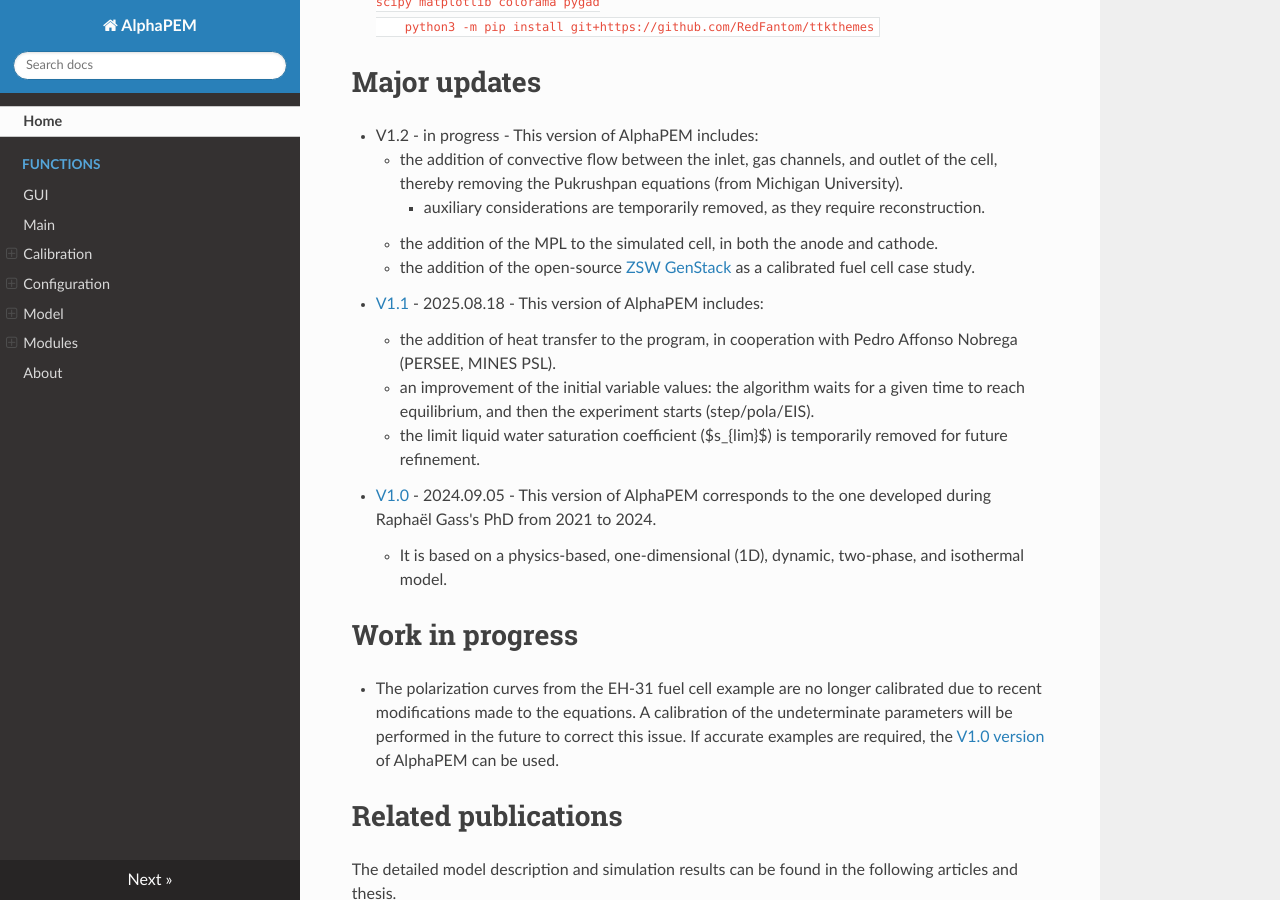
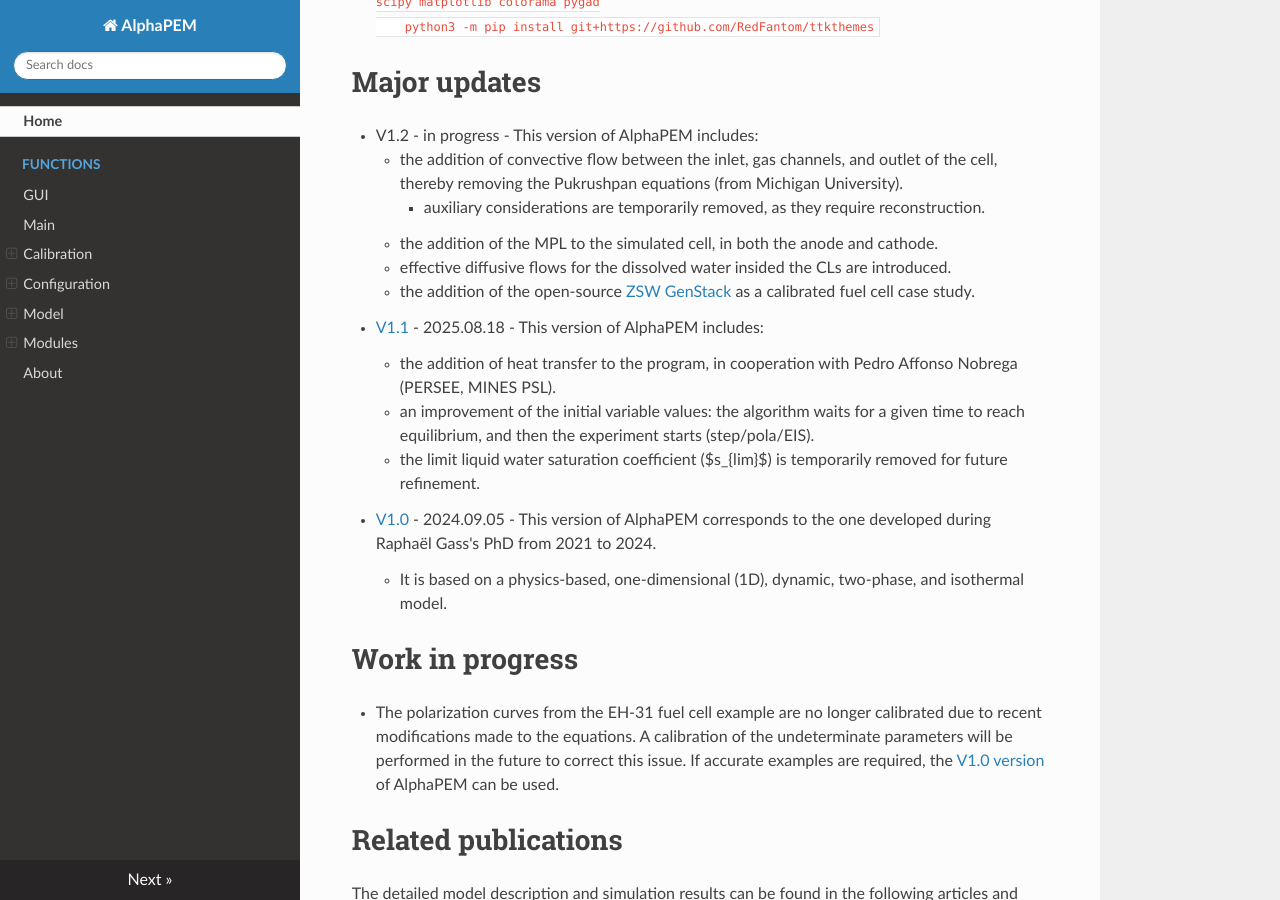
Before and after one commit to gassraphael/AlphaPEM, an MkDocs documentation site: the page built from docs/index.md, in a window 1280 px wide and 900 px high, scrolled down 1018 px. Built offline with MkDocs 1.6.1, drawn with Linux system fonts in a browser that asks for light colours; nearby versions of some CDN libraries.

Commit message:
Effective diffusive flows are considered for the dissolved water inside the CLs.

```diff
--- a/docs/index.md
+++ b/docs/index.md
@@ -43,6 +43,7 @@ To install **AlphaPEM**, follow these steps in a shell:
 	- the addition of convective flow between the inlet, gas channels, and outlet of the cell, thereby removing the Pukrushpan equations (from Michigan University).
 		- auxiliary considerations are temporarily removed, as they require reconstruction.
 	- the addition of the MPL to the simulated cell, in both the anode and cathode.
+	- effective diffusive flows for the dissolved water insided the CLs are introduced.
 	- the addition of the open-source [ZSW GenStack](https://zenodo.org/records/14223364) as a calibrated fuel cell case study.
 - [V1.1](https://github.com/gassraphael/AlphaPEM/tree/11f07bd084a09cc6432f441b010d89d2a4229e4e) - 2025.08.18 - This version of AlphaPEM includes:
 	- the addition of heat transfer to the program, in cooperation with Pedro Affonso Nobrega (PERSEE, MINES PSL).
```
Also changed, not shown: README.md (+1 -0 lines).
